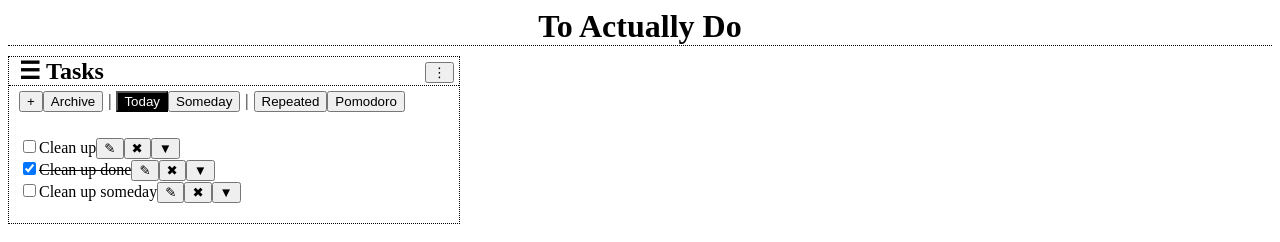
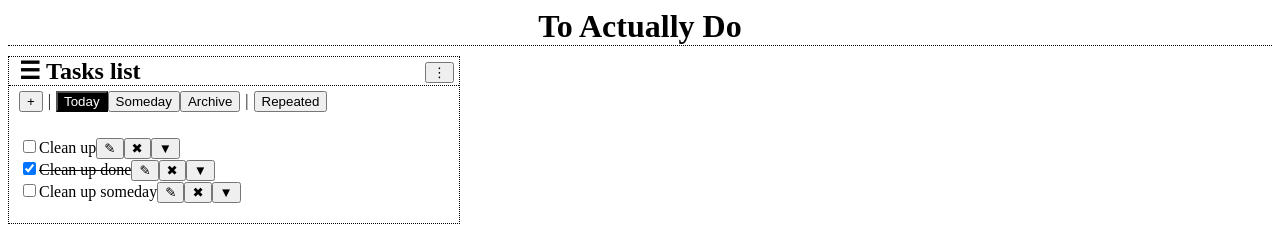
Before and after one commit to ivo-/tad, a React app: page / in a window 1280 px wide. Built offline with nearby package versions, Linux system fonts and the light colour scheme.

Commit message:
TODO app wip

```diff
--- a/src/components/Todo/Todo.js
+++ b/src/components/Todo/Todo.js
@@ -2,7 +2,7 @@ import React from 'react';
 import PropTypes from 'prop-types';
 import classnames from 'classnames';
 
-import { POMODORO_LIST, REPEATED_LIST } from '../../constants';
+import { ARCHIVE_LIST, REPEATED_LIST } from '../../constants';
 import TodoTasksList from './TodoTasksList';
 
 
@@ -12,7 +12,6 @@ class Todo extends React.Component {
 
     this.handleToggleAdd = this.handleToggleAdd.bind(this);
     this.handleSelectList = this.handleSelectList.bind(this);
-    this.handleToggleArchive = this.handleToggleArchive.bind(this);
     this.handleAddTodoTask = this.handleAddTodoTask.bind(this);
     this.handleUpdateTodoTask = this.handleUpdateTodoTask.bind(this);
     this.handleToggleArchiveTodoTask = this.handleToggleArchiveTodoTask.bind(this);
@@ -20,7 +19,6 @@ class Todo extends React.Component {
 
     this.state = {
       addFormShown: false,
-      archiveShown: false,
       selectedList: null,
     };
   }
@@ -46,14 +44,11 @@ class Todo extends React.Component {
   handleSelectList(list) {
     if(this.state.selectedList === list) return;
 
-    if(
-      list === POMODORO_LIST ||
-        list === REPEATED_LIST ||
-        this.props.lists.find(l => l.id === list)
-    ) {
+    if(list === ARCHIVE_LIST
+       || list === REPEATED_LIST
+       || this.props.lists.find(l => l.id === list)) {
       this.setState({
         selectedList: list,
-        archiveShown: false,
       });
     } else {
       throw new Error(`Trying to select unknown TODO list: ${list}`);
@@ -61,11 +56,8 @@ class Todo extends React.Component {
   }
 
   handleToggleAdd() {
+    if(this.state.selectedList === ARCHIVE_LIST) return;
     this.setState({ addFormShown: !this.state.addFormShown });
-  }
-
-  handleToggleArchive() {
-    this.setState({ archiveShown: !this.state.archiveShown });
   }
 
   handleAddTodoTask(...args) {
@@ -98,14 +90,17 @@ class Todo extends React.Component {
       <section className="Todo--menu">
         <button
           onClick={this.handleToggleAdd}
+          disabled={this.state.selectedList === ARCHIVE_LIST}
           className={classnames({ active: this.state.addFormShown })}
         >+</button>
-        <button
-          onClick={this.handleToggleArchive}
-          className={classnames({ active: this.state.archiveShown })}
-        >Archive</button>
         <span className="Todo--menu--separator">|</span>
         {lists}
+        <button
+          onClick={this.handleSelectList.bind(this, ARCHIVE_LIST)}
+          className={classnames({
+            active: ARCHIVE_LIST === this.state.selectedList,
+          })}
+        >Archive</button>
         <span className="Todo--menu--separator">|</span>
         <button
           onClick={this.handleSelectList.bind(this, REPEATED_LIST)}
@@ -113,24 +108,14 @@ class Todo extends React.Component {
             active: REPEATED_LIST === this.state.selectedList,
           })}
         >Repeated</button>
-        <button
-          onClick={this.handleSelectList.bind(this, POMODORO_LIST)}
-          className={classnames({
-            active: POMODORO_LIST === this.state.selectedList,
-          })}
-        >Pomodoro</button>
+
       </section>
     );
   }
 
-  renderPomodoroList() {}
   renderRepeatedList() {}
 
   renderList() {
-    if(this.state.selectedList === POMODORO_LIST) {
-      return this.renderPomodoroList();
-    }
-
     if(this.state.selectedList === REPEATED_LIST) {
       return this.renderRepeatedList();
     }
@@ -139,9 +124,10 @@ class Todo extends React.Component {
       <TodoTasksList
         listId={this.state.selectedList}
         items={this.props.items.filter(item => (
-          this.state.selectedList === item.listId
+          this.state.selectedList !== ARCHIVE_LIST ?
+            this.state.selectedList === item.listId :
+            item.archived
         ))}
-        archiveShown={this.state.archiveShown}
         addFormShown={this.state.addFormShown}
         onToggleAdd={this.handleToggleAdd}
         onAddTodoTask={this.handleAddTodoTask}
@@ -156,8 +142,10 @@ class Todo extends React.Component {
     return (
       <section className="Todo">
         <header>
-          <h1>&#9776; Tasks</h1>
-          <button>&#8942;</button>
+          <h1>
+             <span>&#9776;</span> {this.props.title}
+          </h1>
+          <button className="Todo--options">&#8942;</button>
         </header>
         {this.renderMenu()}
         <section className="Todo--content">
@@ -173,6 +161,7 @@ Todo.propTypes = {
   id: PropTypes.number.isRequired,
   items: PropTypes.array.isRequired,
   lists: PropTypes.array.isRequired,
+  title: PropTypes.string.isRequired,
 
   // Actions
   onAddTodoTask: PropTypes.func.isRequired,
--- a/src/components/Todo/TodoTasksList.js
+++ b/src/components/Todo/TodoTasksList.js
@@ -115,9 +115,7 @@ class TodoTasksList extends React.Component {
   }
 
   render() {
-    const items = this.props.items.filter(item => (
-      this.props.archiveShown ? item.archived : !item.archived
-    )).map(item => (
+    const items = this.props.items.map(item => (
       <div
         key={item.id}
         className={classnames('Todo--list--item', {
@@ -164,9 +162,11 @@ class TodoTasksList extends React.Component {
 }
 
 TodoTasksList.propTypes = {
-  listId: PropTypes.number.isRequired,
+  listId: PropTypes.oneOfType([
+    PropTypes.number.isRequired,
+    PropTypes.string.isRequired,
+  ]).isRequired,
   items: PropTypes.array.isRequired,
-  archiveShown: PropTypes.bool.isRequired,
   addFormShown: PropTypes.bool.isRequired,
 
   onToggleAdd: PropTypes.func.isRequired,
--- a/src/constants.js
+++ b/src/constants.js
@@ -46,7 +46,7 @@ export const ROUTINE_TEMPLATE = {
 // =============================================================================
 // TODO
 
-export const POMODORO_LIST = 'POMODORO_LIST';
+export const ARCHIVE_LIST = 'ARCHIVE_LIST';
 export const REPEATED_LIST = 'REPEATED_LIST';
 
 // =============================================================================
@@ -69,6 +69,7 @@ export const defaultState = {
   apps: [{
     id: 1,
     app: TODO_APP,
+    title: 'Tasks list',
     items: [{
       id: 2,
       listId: 5,
--- a/src/css/components/Todo.scss
+++ b/src/css/components/Todo.scss
@@ -14,7 +14,7 @@
       display: inline;
     }
 
-    button {
+    .Todo--options {
       position: absolute;
       top: 5px;
       right: 5px;
```
Also changed, not shown: 1 other file.
